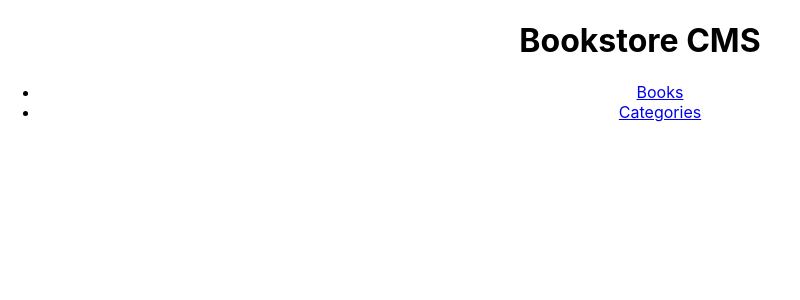
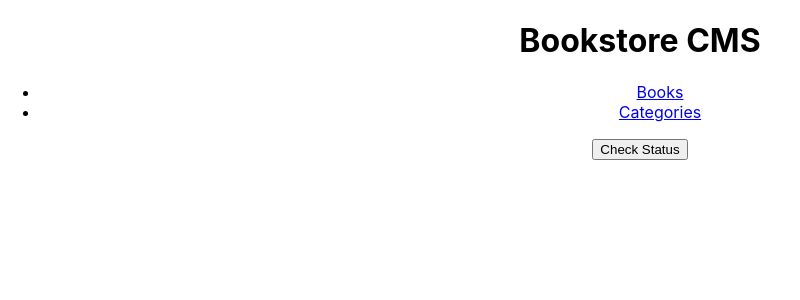
Before and after one commit to awaisanwar544/bookstore, a React (Create React App) app: page /categories in a window 1280 px wide. Shown: the top 300 px of the page, without its empty margins (0-800 px from the left). Built offline with nearby package versions, Linux system fonts and the light colour scheme.

Commit message:
add categories check status functionality

```diff
--- a/src/components/Categories.jsx
+++ b/src/components/Categories.jsx
@@ -1,7 +1,22 @@
 import React from 'react';
+import { useDispatch, useSelector } from 'react-redux';
+import { checkStatus } from '../redux/categories/categories';
 
-const Categories = () => (
-  <div className="categories" />
-);
+const Categories = () => {
+  const dispatch = useDispatch();
+  const status = useSelector((state) => state.status);
+  return (
+    <div className="categories">
+      <p>{status}</p>
+      <input
+        type="button"
+        value="Check Status"
+        onClick={() => {
+          dispatch(checkStatus('UNDER_CONSTRUCTION'));
+        }}
+      />
+    </div>
+  );
+};
 
 export default Categories;
--- a/src/redux/categories/categories.js
+++ b/src/redux/categories/categories.js
@@ -1,16 +1,16 @@
-const CHECK_STATUS = 'CHECK_STATUS';
+const UNDER_CONSTRUCTION = 'UNDER_CONSTRUCTION';
 
-const initialState = [];
+const initialState = '';
 
 // action creators
 export const checkStatus = () => ({
-  type: CHECK_STATUS,
+  type: UNDER_CONSTRUCTION,
 });
 
 // reducers
 
 const statusReducer = (state = initialState, action = {}) => {
-  if (action.type === CHECK_STATUS) {
+  if (action.type === UNDER_CONSTRUCTION) {
     return 'Under Construction';
   }
   return state;
```
